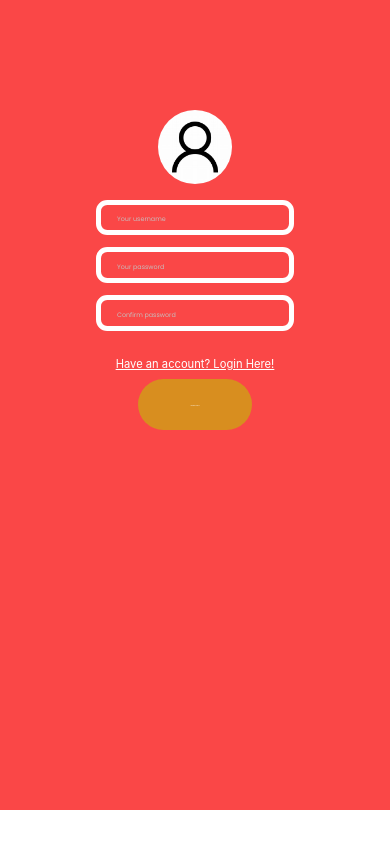
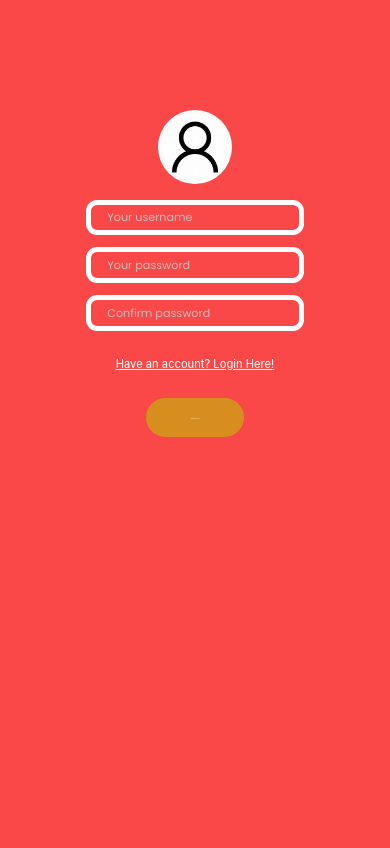
Before and after one commit to Chillandchat/mobile, a React (Create React App) app in the folder Frontend/app/: page /signup in a window 390 px wide. Shown: the top 848 px of the page. Built offline with nearby package versions, Linux system fonts and the light colour scheme; no server answers.

Commit message:
Fix login&sign up styles bugs

```diff
--- a/Frontend/app/src/components/SignUpPage.tsx
+++ b/Frontend/app/src/components/SignUpPage.tsx
@@ -67,6 +67,7 @@ export const SignUpPage: React.FC = () => {
           Have an account? Login Here!
         </Link>
         {/*Execute button*/}
+        <div id="buttonParent">
           <ExecuteButton
             onclick={() => {
               //Call sign up function from signup script
@@ -76,9 +77,7 @@ export const SignUpPage: React.FC = () => {
                   if (data) setOk(true);
                   else {
                     //Throw error
-                  setErrorMessage(
-                    "Oops! we ran into an error, please try again."
-                  );
+                    setErrorMessage("Unkown error, please try again.");
                     setTimeout(() => {
                       setErrorMessage("");
                     }, 5000);
@@ -88,6 +87,7 @@ export const SignUpPage: React.FC = () => {
             }}
             text="SIGN UP!"
           />
+        </div>
       </div>
     );
   }
--- a/Frontend/app/src/components/style/ChatRoom.css
+++ b/Frontend/app/src/components/style/ChatRoom.css
@@ -7,7 +7,7 @@
 /* Chat room parent styles */
 #chatRoom {
   background-color: var(--chatRoomGlobalColor);
-  padding-bottom: 14vh;
+  padding-bottom: 12vh;
 }
 /* Send bar styles */
 #sendBar {
--- a/Frontend/app/src/components/style/ExecuteButton.css
+++ b/Frontend/app/src/components/style/ExecuteButton.css
@@ -19,7 +19,7 @@
 }
 /* Hover styles */
 #button:hover {
-  border: 3px solid white;
+  border: 7px solid white;
   background-color: transparent;
   color: white;
   transition-duration: 0.5s;
@@ -39,7 +39,7 @@
   }
   /* Hover styles */
   #button:hover {
-    border: 3px solid white;
+    border: 7px solid white;
     background-color: transparent;
     color: white;
     transition-duration: 0.5s;
@@ -49,8 +49,8 @@
   #button {
     background-color: var(--globalColor);
     border: none;
-    height: 13vw;
-    width: 29vw;
+    height: 10vw;
+    width: 25vw;
     border-radius: 99vw 99vw 99vw 99vw;
     margin-top: 2vw;
     color: white;
@@ -83,7 +83,7 @@
   }
   /* Hover styles */
   #button:hover {
-    border: 3px solid white;
+    border: 7px solid white;
     background-color: transparent;
     color: white;
     transition-duration: 0.5s;
@@ -106,7 +106,7 @@
   }
   /* Button hover styles */
   #button:hover {
-    border: 3px solid white;
+    border: 7px solid white;
     background-color: transparent;
     color: white;
     transition-duration: 0.5s;
--- a/Frontend/app/src/components/style/LoginForm.css
+++ b/Frontend/app/src/components/style/LoginForm.css
@@ -63,7 +63,7 @@
     border: 5px solid #ffff;
     font-family: "Poppins", sans-serif;
     cursor: pointer;
-    width: 40vw;
+    width: 45vw;
     height: 5vw;
     padding: 0.2rem 1rem 0.2rem 1rem;
     background-color: transparent;
@@ -80,7 +80,7 @@
   #textBox::-webkit-input-placeholder {
     color: #c8bcbc;
     padding-left: 0rem;
-    font-size: 0.4rem;
+    font-size: 0.7rem;
     font-family: "Poppins", sans-serif;
   }
 }
--- a/Frontend/app/src/components/style/Signup.css
+++ b/Frontend/app/src/components/style/Signup.css
@@ -27,6 +27,10 @@
   font-family: "poppins", sans-serif;
   padding: 1.2rem;
 }
+/* Button parent styles */
+#buttonParent {
+  margin-top: 1rem;
+}
 /*Media query for screens <600px */
 @media (max-width: 600px) {
   /* Sign up parent styles */
@@ -35,7 +39,7 @@
     padding-top: 13vh;
     overflow: hidden;
     text-align: center;
-    padding-bottom: 45vh;
+    padding-bottom: 50vh;
   }
   /* Error message styles */
   #errorMessage {
@@ -53,4 +57,8 @@
     text-align: center;
     padding: 0rem;
   }
+  /* Button parent styles */
+  #buttonParent {
+    margin-top: 1.2rem;
+  }
 }
```
Lines whose indentation alone changed are shown as unchanged.
